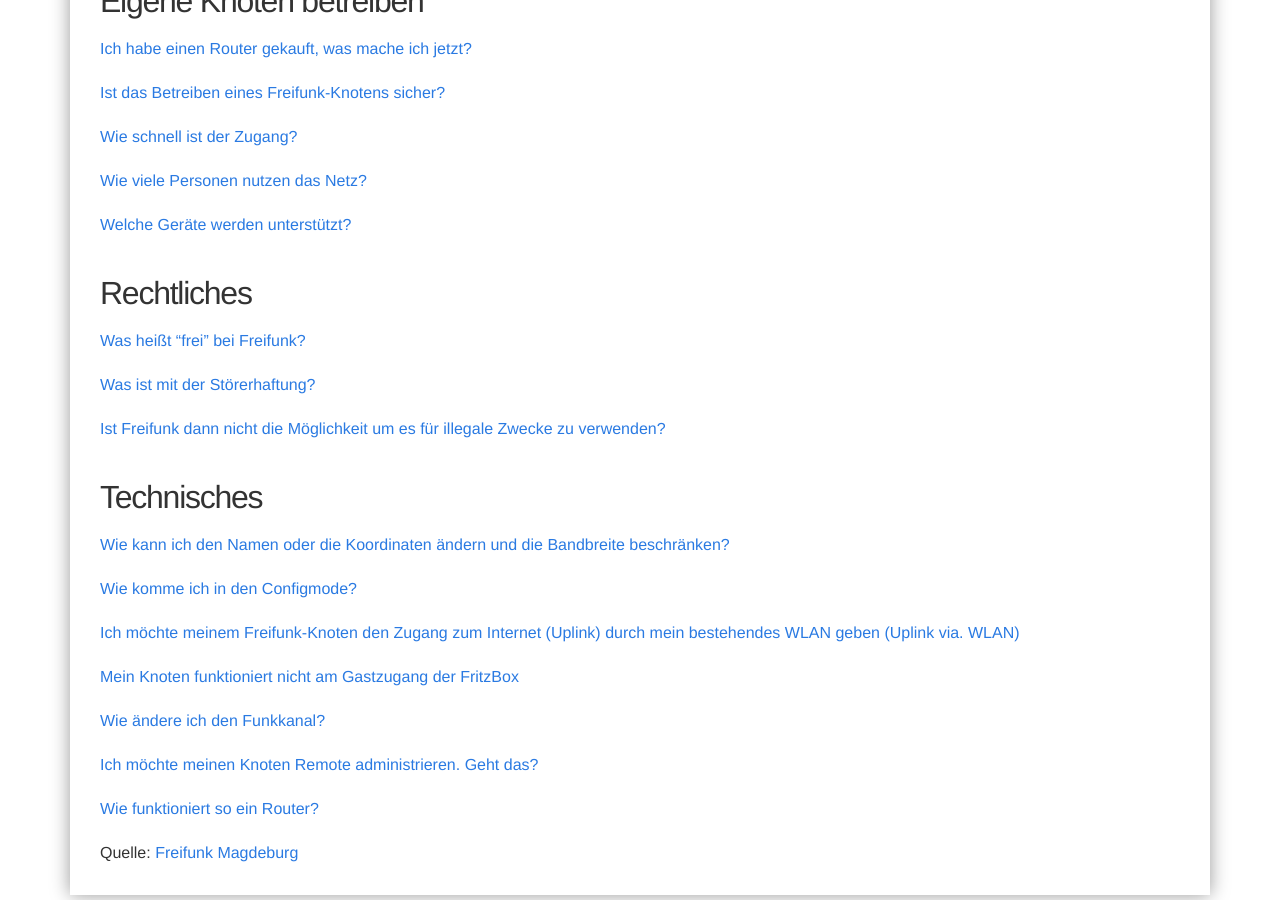
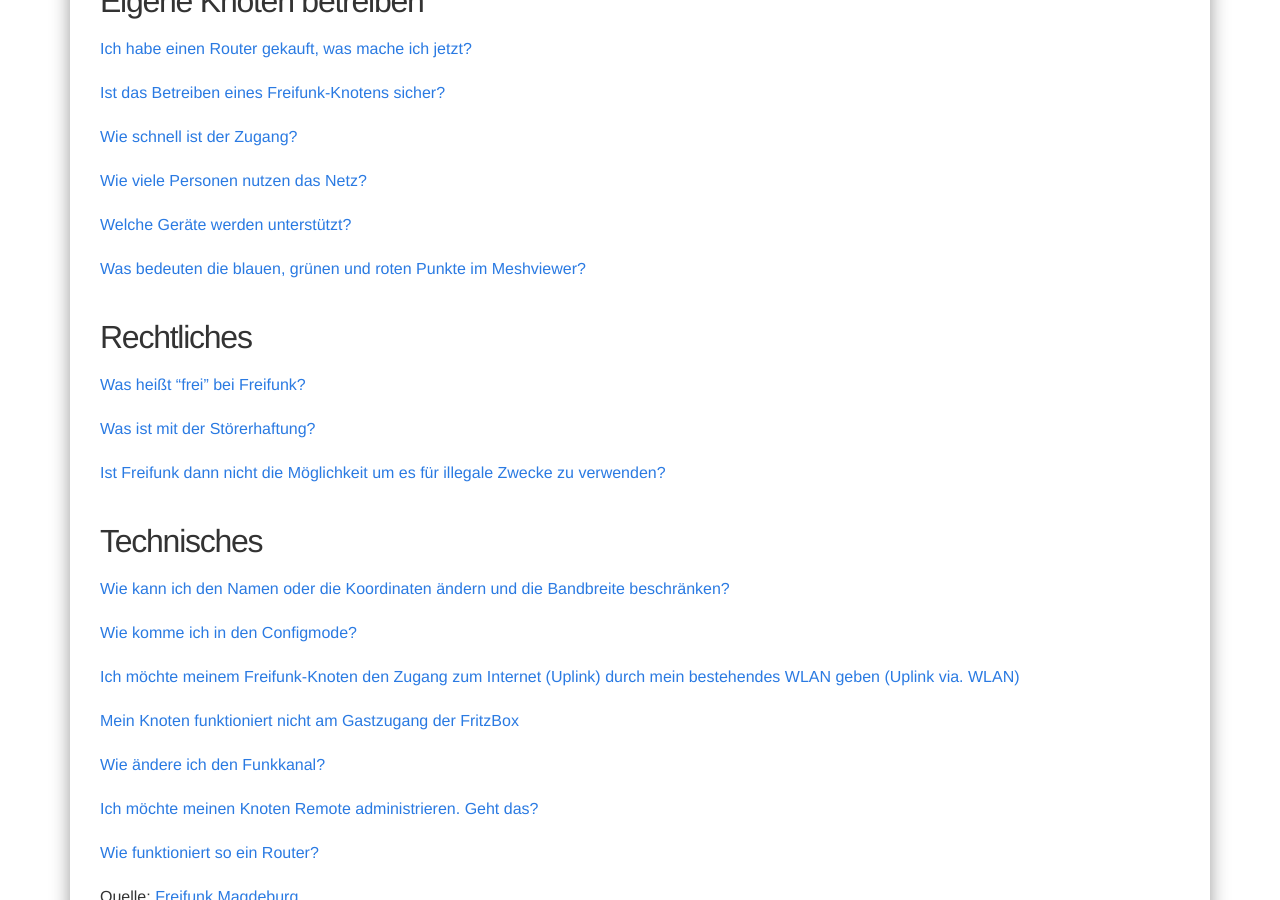
Before and after one commit to freifunkMUC/freifunkmuc.github.io, a Jekyll site: the page built from faq.md, in a window 1280 px wide and 900 px high, scrolled down 878 px. Built offline with Jekyll 4.4.1, drawn with Linux system fonts in a browser that asks for light colours; nearby versions of some CDN libraries; a style sheet for code colours, icons or effects is not loaded.

Commit message:
added meshviewer colors

```diff
--- a/faq.md
+++ b/faq.md
@@ -164,6 +164,18 @@ Prinzipiell werden (fast) alle Geräte auf denen OpenWRT als Firmware installier
     </div>
 </div>
 
+<div><span onclick="toggleNode(this.parentNode); return  false;"><a>
+        Was bedeuten die blauen, grünen und roten Punkte im Meshviewer?
+    </a></span>
+    <div style="display: none;">
+
+<div markdown="1">
+Grün sind neue Knoten, die in den letzten 14 tagen dazu gekommen sind. Blaue sind schon länger im Netz. Ist ein Knoten offline so wird er rot angezeigt und nach zwei Tagen aus der Datenbank gelöscht.
+</div>
+
+    </div>
+</div>
+
 ## Rechtliches
 
 <div><span onclick="toggleNode(this.parentNode); return  false;"><a>
```
